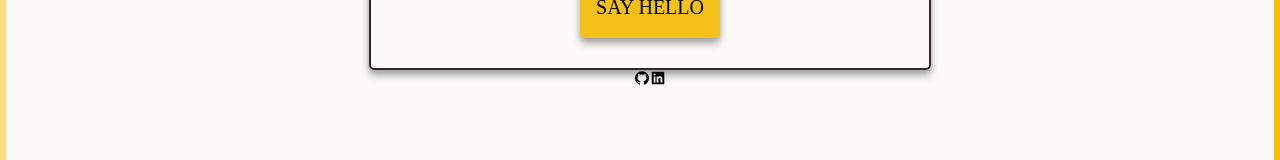
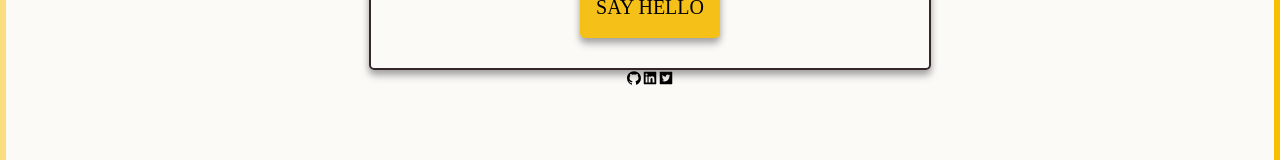
Before and after one commit to Chellii/Chelli, a React (Create React App) app: page / in a window 1280 px wide. Shown: the part 1723-1883 px from the top of the page. Built offline with nearby package versions, Linux system fonts and the light colour scheme; a web font is replaced by a local one.

Commit message:
add twitter icon

```diff
--- a/src/pages/Home.js
+++ b/src/pages/Home.js
@@ -4,7 +4,7 @@ import chelliGif from "../images/chelli.gif"
 import Typed from "react-typed"
 import LatestProject from "../Components/LatestProject"
 import Projects from '../data/data'
-import {AiOutlineGithub, AiFillLinkedin} from 'react-icons/ai'
+import {AiOutlineGithub, AiFillLinkedin, AiFillTwitterSquare} from 'react-icons/ai'
 
 export default function Home() {
     const project_tag = Projects.map(project => {
@@ -70,6 +70,7 @@ export default function Home() {
                     <div className="socialnet">
                         <AiOutlineGithub />
                         <AiFillLinkedin />
+                        <AiFillTwitterSquare />
                     </div>
                 </div>
             </main>
```
